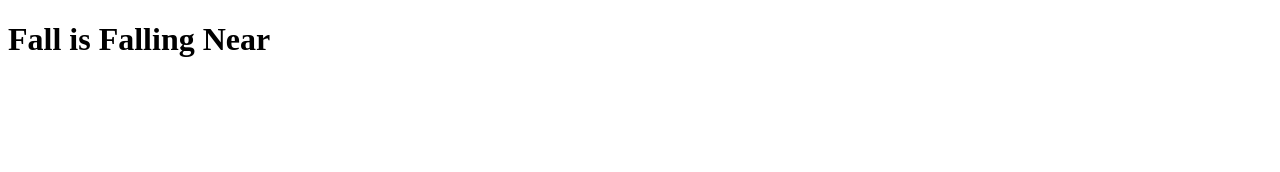
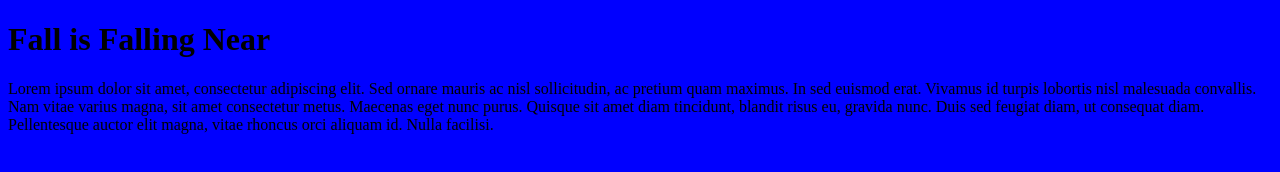
Before and after one commit to rosegraceanne/Fall, a plain HTML site: page index.html in a window 1280 px wide. Drawn offline with Linux system fonts and the light colour scheme.

Commit message:
added a paragraph and a style sheet

```diff
--- a/index.html
+++ b/index.html
@@ -2,8 +2,10 @@
 
 <html>
 	<head>
+		<link rel= "stylesheet" href="style.css">
 	</head>
 	<body>
 	<h1>Fall is Falling Near </h1>
+	<p>Lorem ipsum dolor sit amet, consectetur adipiscing elit. Sed ornare mauris ac nisl sollicitudin, ac pretium quam maximus. In sed euismod erat. Vivamus id turpis lobortis nisl malesuada convallis. Nam vitae varius magna, sit amet consectetur metus. Maecenas eget nunc purus. Quisque sit amet diam tincidunt, blandit risus eu, gravida nunc. Duis sed feugiat diam, ut consequat diam. Pellentesque auctor elit magna, vitae rhoncus orci aliquam id. Nulla facilisi.</p>
 	</body>
 </html>
--- /dev/null
+++ b/style.css
@@ -0,0 +1,3 @@
+body{
+	background-color: blue;
+}
```
